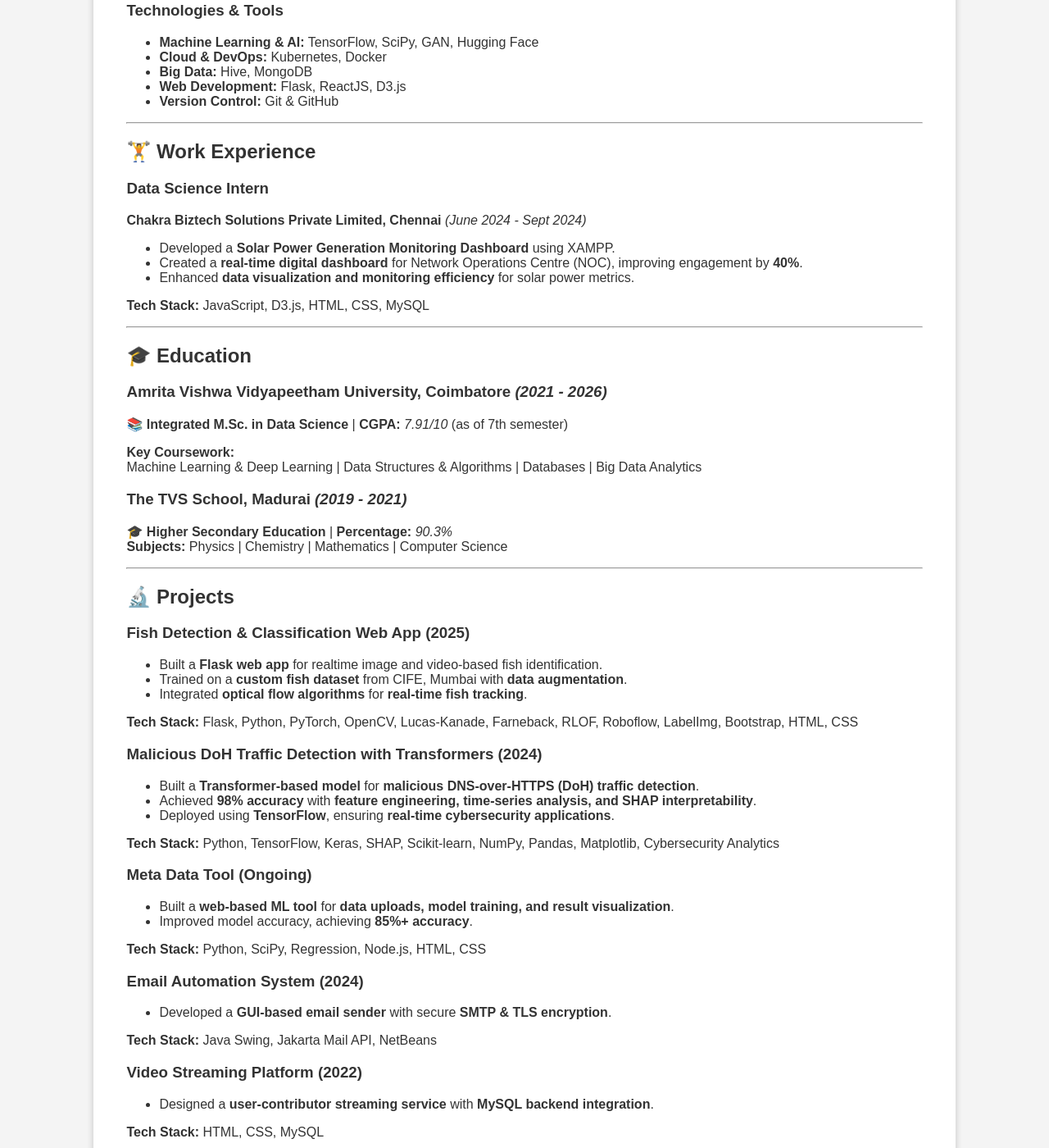
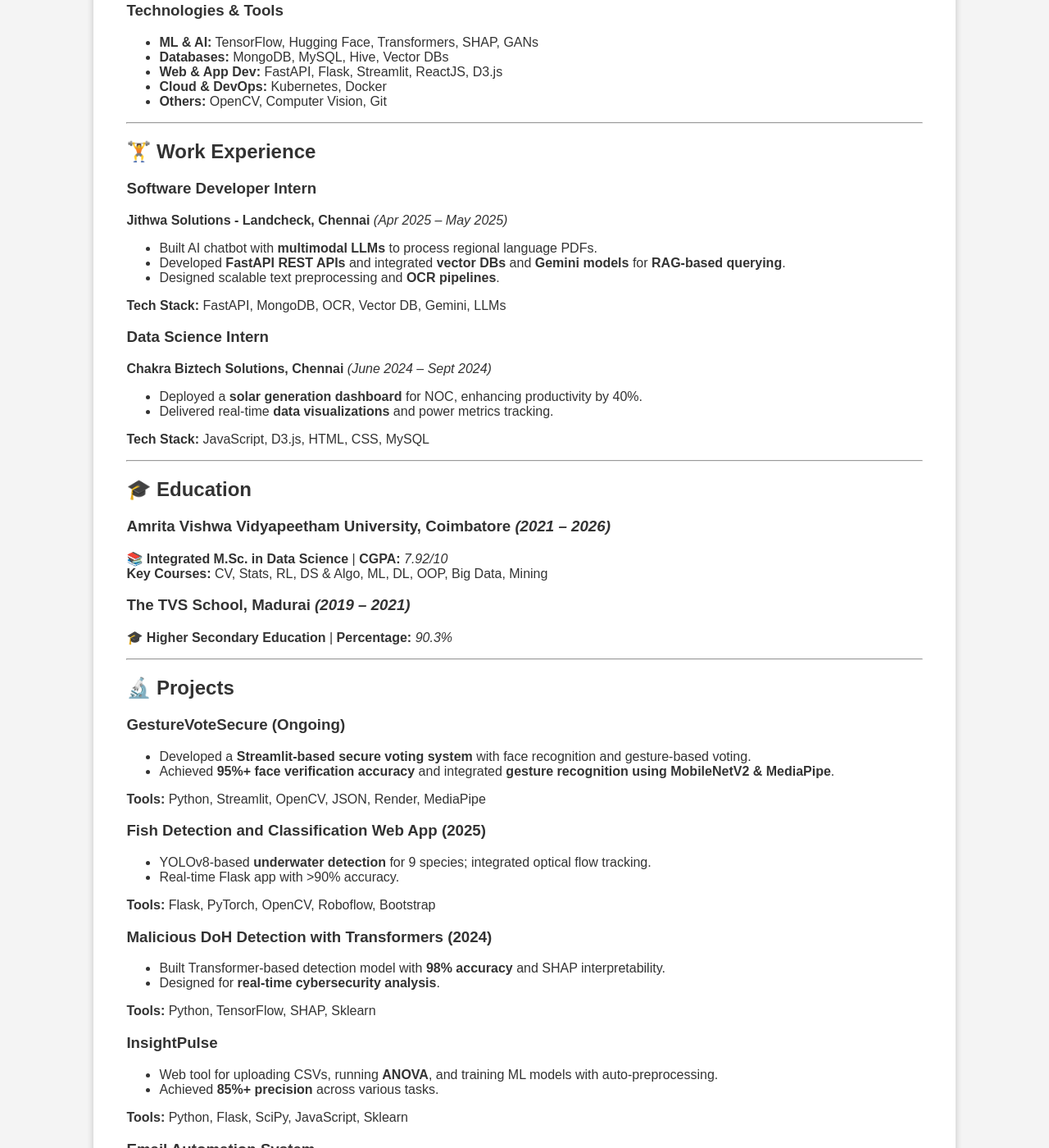
Before and after one commit to Iamnishanth123/iamnishanth123.github.io, a Jekyll site: the page built from index.md, in a window 1280 px wide and 1400 px high, scrolled down 787 px. Shown: the whole window at 82% size. Built offline with Jekyll 4.4.1, drawn with Linux system fonts in a browser that asks for light colours; our own code applies the rules of GitHub Pages for plain Markdown files; some of the changed text lies outside the part shown.

Commit message:
index.md

```diff
--- a/index.md
+++ b/index.md
@@ -2,48 +2,55 @@
 
   <h3>🚀 Data Science | Machine Learning | Full-Stack Development</h3>
 
-<p>
-📞 <strong>+91 8903284562</strong> &nbsp; &nbsp; | &nbsp; &nbsp;
-📧 <a href="mailto:nishanthramanathan2003@gmail.com">nishanthramanathan2003@gmail.com</a> &nbsp; &nbsp; | &nbsp; &nbsp;
-📍 <strong>Coimbatore</strong> &nbsp; &nbsp; | &nbsp; &nbsp;
-🔗 <a href="https://www.linkedin.com/in/nishanth-ramanathan">LinkedIn</a> &nbsp; &nbsp; | &nbsp; &nbsp;
-🔗 <a href="https://github.com/Iamnishanth123">GitHub</a>
-</p>
+  <p>
+  📞 <strong>+91 8903284562</strong> &nbsp; &nbsp; | &nbsp; &nbsp;
+  📧 <a href="mailto:nishanthramanathan2003@gmail.com">nishanthramanathan2003@gmail.com</a> &nbsp; &nbsp; | &nbsp; &nbsp;
+  📍 <strong>Coimbatore</strong> &nbsp; &nbsp; | &nbsp; &nbsp;
+  🔗 <a href="https://www.linkedin.com/in/nishanth-ramanathan">LinkedIn</a> &nbsp; &nbsp; | &nbsp; &nbsp;
+  🔗 <a href="https://github.com/Iamnishanth123">GitHub</a>
+  </p>
 
 </div>
 
 ---
 
 ## 📝 About Me
-Passionate **Data Science student** with expertise in **data engineering, machine learning, and full-stack development**.
-- Skilled in **Python, Java, SQL, R** and database management (**MongoDB, Hive**).
-- Experienced in **algorithm development, model training, and web application deployment**.
-- Strong problem-solving, communication, and collaboration skills.
-- Actively seeking **internships and opportunities** in **AI/ML and software development**.
+Innovative and results-driven **Data Science student** with hands-on experience in **AI, machine learning, and full-stack development**.
+- Proficient in **Python, Java, SQL, R**, with strong command of **MongoDB, Hive, and vector databases**.
+- Experienced in **LLM integration**, **model development**, and **web application deployment**.
+- Strong collaborator with a problem-solving mindset and an eagerness to learn and contribute.
+- Seeking impactful **internship or full-time roles** in **AI/ML, data engineering, and software development**.
 
 ---
 
 ## 🛠 Skills
 
 ### **Programming Languages**
-Python 🐍 | Java ☕ | SQL 🐄️ | R 📊
+Python 🐍 | Java ☕ | SQL 🐄 | R 📊
 
 ### **Technologies & Tools**
-- **Machine Learning & AI:** TensorFlow, SciPy, GAN, Hugging Face
+- **ML & AI:** TensorFlow, Hugging Face, Transformers, SHAP, GANs
+- **Databases:** MongoDB, MySQL, Hive, Vector DBs
+- **Web & App Dev:** FastAPI, Flask, Streamlit, ReactJS, D3.js
 - **Cloud & DevOps:** Kubernetes, Docker
-- **Big Data:** Hive, MongoDB
-- **Web Development:** Flask, ReactJS, D3.js
-- **Version Control:** Git & GitHub
+- **Others:** OpenCV, Computer Vision, Git
 
 ---
 
 ## 🏋️ Work Experience
 
+### **Software Developer Intern**
+**Jithwa Solutions - Landcheck, Chennai** _(Apr 2025 – May 2025)_
+- Built AI chatbot with **multimodal LLMs** to process regional language PDFs.
+- Developed **FastAPI REST APIs** and integrated **vector DBs** and **Gemini models** for **RAG-based querying**.
+- Designed scalable text preprocessing and **OCR pipelines**.
+
+**Tech Stack:** FastAPI, MongoDB, OCR, Vector DB, Gemini, LLMs
+
 ### **Data Science Intern**
-**Chakra Biztech Solutions Private Limited, Chennai** _(June 2024 - Sept 2024)_
-- Developed a **Solar Power Generation Monitoring Dashboard** using XAMPP.
-- Created a **real-time digital dashboard** for Network Operations Centre (NOC), improving engagement by **40%**.
-- Enhanced **data visualization and monitoring efficiency** for solar power metrics.
+**Chakra Biztech Solutions, Chennai** _(June 2024 – Sept 2024)_
+- Deployed a **solar generation dashboard** for NOC, enhancing productivity by 40%.
+- Delivered real-time **data visualizations** and power metrics tracking.
 
 **Tech Stack:** JavaScript, D3.js, HTML, CSS, MySQL
 
@@ -51,56 +58,62 @@ Python 🐍 | Java ☕ | SQL 🐄️ | R 📊
 
 ## 🎓 Education
 
-### **Amrita Vishwa Vidyapeetham University, Coimbatore** _(2021 - 2026)_
-📚 **Integrated M.Sc. in Data Science** | **CGPA:** _7.91/10_ (as of 7th semester)
+### **Amrita Vishwa Vidyapeetham University, Coimbatore** _(2021 – 2026)_
+📚 **Integrated M.Sc. in Data Science** | **CGPA:** _7.92/10_
+**Key Courses:** CV, Stats, RL, DS & Algo, ML, DL, OOP, Big Data, Mining
 
-**Key Coursework:**
-Machine Learning & Deep Learning | Data Structures & Algorithms | Databases | Big Data Analytics
-
-### **The TVS School, Madurai** _(2019 - 2021)_
+### **The TVS School, Madurai** _(2019 – 2021)_
 🎓 **Higher Secondary Education** | **Percentage:** _90.3%_
-**Subjects:** Physics | Chemistry | Mathematics | Computer Science
 
 ---
 
 ## 🔬 Projects
 
-### **Fish Detection & Classification Web App (2025)**
-- Built a **Flask web app** for realtime image and video-based fish identification.
-- Trained on a **custom fish dataset** from CIFE, Mumbai with **data augmentation**.
-- Integrated **optical flow algorithms** for **real-time fish tracking**.
+### **GestureVoteSecure (Ongoing)**
+- Developed a **Streamlit-based secure voting system** with face recognition and gesture-based voting.
+- Achieved **95%+ face verification accuracy** and integrated **gesture recognition using MobileNetV2 & MediaPipe**.
 
-**Tech Stack:** Flask, Python, PyTorch, OpenCV, Lucas-Kanade, Farneback, RLOF, Roboflow, LabelImg, Bootstrap, HTML, CSS
+**Tools:** Python, Streamlit, OpenCV, JSON, Render, MediaPipe
 
-### **Malicious DoH Traffic Detection with Transformers (2024)**
-- Built a **Transformer-based model** for **malicious DNS-over-HTTPS (DoH) traffic detection**.
-- Achieved **98% accuracy** with **feature engineering, time-series analysis, and SHAP interpretability**.
-- Deployed using **TensorFlow**, ensuring **real-time cybersecurity applications**.
+### **Fish Detection and Classification Web App (2025)**
+- YOLOv8-based **underwater detection** for 9 species; integrated optical flow tracking.
+- Real-time Flask app with >90% accuracy.
 
-**Tech Stack:** Python, TensorFlow, Keras, SHAP, Scikit-learn, NumPy, Pandas, Matplotlib, Cybersecurity Analytics
+**Tools:** Flask, PyTorch, OpenCV, Roboflow, Bootstrap
 
-### **Meta Data Tool (Ongoing)**
-- Built a **web-based ML tool** for **data uploads, model training, and result visualization**.
-- Improved model accuracy, achieving **85%+ accuracy**.
+### **Malicious DoH Detection with Transformers (2024)**
+- Built Transformer-based detection model with **98% accuracy** and SHAP interpretability.
+- Designed for **real-time cybersecurity analysis**.
 
-**Tech Stack:** Python, SciPy, Regression, Node.js, HTML, CSS
+**Tools:** Python, TensorFlow, SHAP, Sklearn
 
-### **Email Automation System (2024)**
-- Developed a **GUI-based email sender** with secure **SMTP & TLS encryption**.
+### **InsightPulse**
+- Web tool for uploading CSVs, running **ANOVA**, and training ML models with auto-preprocessing.
+- Achieved **85%+ precision** across various tasks.
 
-**Tech Stack:** Java Swing, Jakarta Mail API, NetBeans
+**Tools:** Python, Flask, SciPy, JavaScript, Sklearn
 
-### **Video Streaming Platform (2022)**
-- Designed a **user-contributor streaming service** with **MySQL backend integration**.
+### **Email Automation System**
+- Java-based GUI for email sending with **TLS security**.
+- Integrated with **job portal** functionality.
 
-**Tech Stack:** HTML, CSS, MySQL
+**Tools:** Java Swing, Jakarta Mail API
 
 ---
 
 ## 🏆 Awards & Certifications
 
-🏆 **IBM Software Developer Certification** - Coursera _(In progress)_
-🏅 **Machine Learning Certification** - Cognifyz Technologies _(March 2024)_
-🏆 **Certificate of Excellence** - Quality Circle Competition _(ICSQCC, New Delhi 2016)_
+🏆 **IBM Software Developer Certificate** _(Ongoing)_
+🥇 **Top 500 out of 50,000** – IIT Kharagpur Data Science Hackathon
+🏅 **Hackerrank 5-Star Gold** – Python Programming
+🥉 **Machine Learning Certificate** – Cognifyz Technologies
+🏆 **Certificate of Excellence** – ICSQCC, New Delhi (2016)
 
 ---
+
+## 📄 Publication
+
+**“Real-Time Fish Detection and Tracking using Ensemble-based Deep Learning Approach”**
+- Authors: Nishanth R, Sai Sudhindra Sasank V, Sriya Simran Dash, Vinod Kumar Yadav, Senthil Kumar Thangavel, K. Somasundaram
+
+---
```
